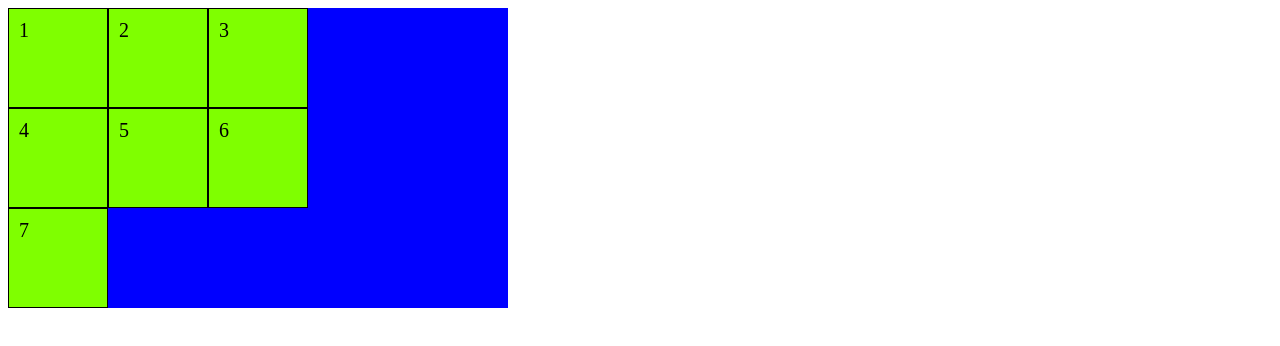
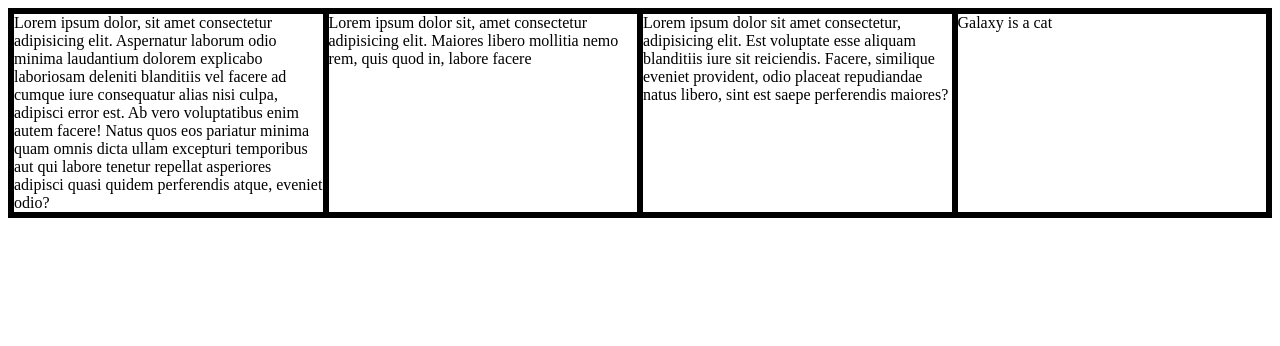
Before and after one commit to Apache-Duster/31-01, a plain HTML site: page index.html in a window 1280 px wide. Drawn offline with Linux system fonts and the light colour scheme.

Commit message:
grid update

```diff
--- a/index.html
+++ b/index.html
@@ -8,14 +8,12 @@
     <link rel="stylesheet" href="./style.css">
 </head>
 <body>
-    <div class="gridcontainer">
-        <div class="griditem">1</div>
-        <div class="griditem">2</div>
-        <div class="griditem">3</div>
-        <div class="griditem">4</div>
-        <div class="griditem">5</div>
-        <div class="griditem">6</div>
-        <div class="griditem">7</div>
+    <div class="container">
+        <div>Lorem ipsum dolor, sit amet consectetur adipisicing elit. Aspernatur laborum odio minima laudantium dolorem explicabo laboriosam deleniti blanditiis vel facere ad cumque iure consequatur alias nisi culpa, adipisci error est.
+        Ab vero voluptatibus enim autem facere! Natus quos eos pariatur minima quam omnis dicta ullam excepturi temporibus aut qui labore tenetur repellat asperiores adipisci quasi quidem perferendis atque, eveniet odio?</div>
+        <div>Lorem ipsum dolor sit, amet consectetur adipisicing elit. Maiores libero mollitia nemo rem, quis quod in, labore facere    </div>
+        <div>Lorem ipsum dolor sit amet consectetur, adipisicing elit. Est voluptate esse aliquam blanditiis iure sit reiciendis. Facere, similique eveniet provident, odio placeat repudiandae natus libero, sint est saepe perferendis maiores?</div>
+        <div>Galaxy is a cat</div>
     </div>
 
 </body>
--- a/style.css
+++ b/style.css
@@ -1,14 +1,7 @@
-.gridcontainer {
+div {
+    border: 3px black solid;
+}
+.container {
     display: grid;
-    width: 500px;
-    background-color: blue;
-    grid-template-columns: 100px 100px 100px;
-    grid-template-rows: 100px 100px 100px;
+    grid-template-columns: repeat(4 , 1fr)
 }
-
-.griditem {
-    background-color: chartreuse;
-    font-size: 20px;
-    padding: 10px;
-    border: 1.5px solid black;
-}
```
